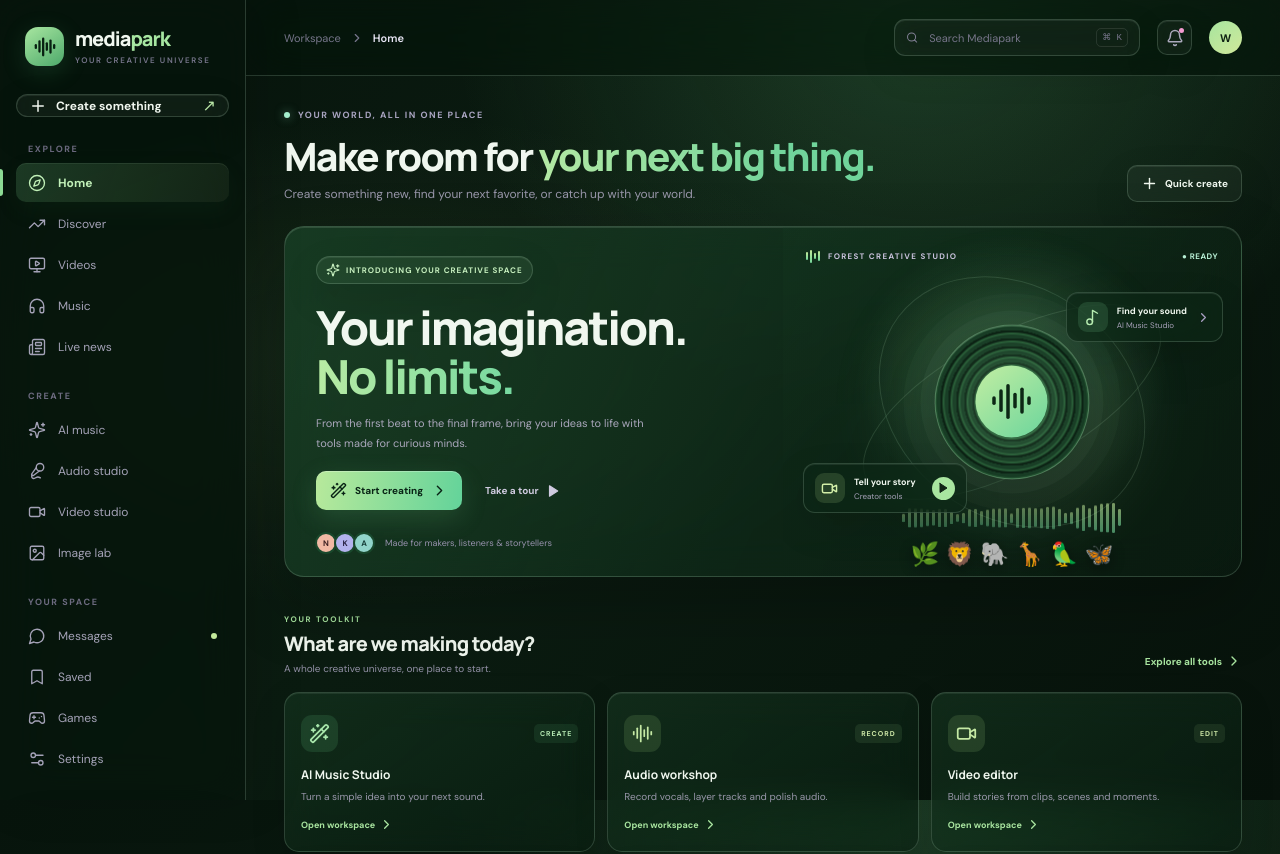
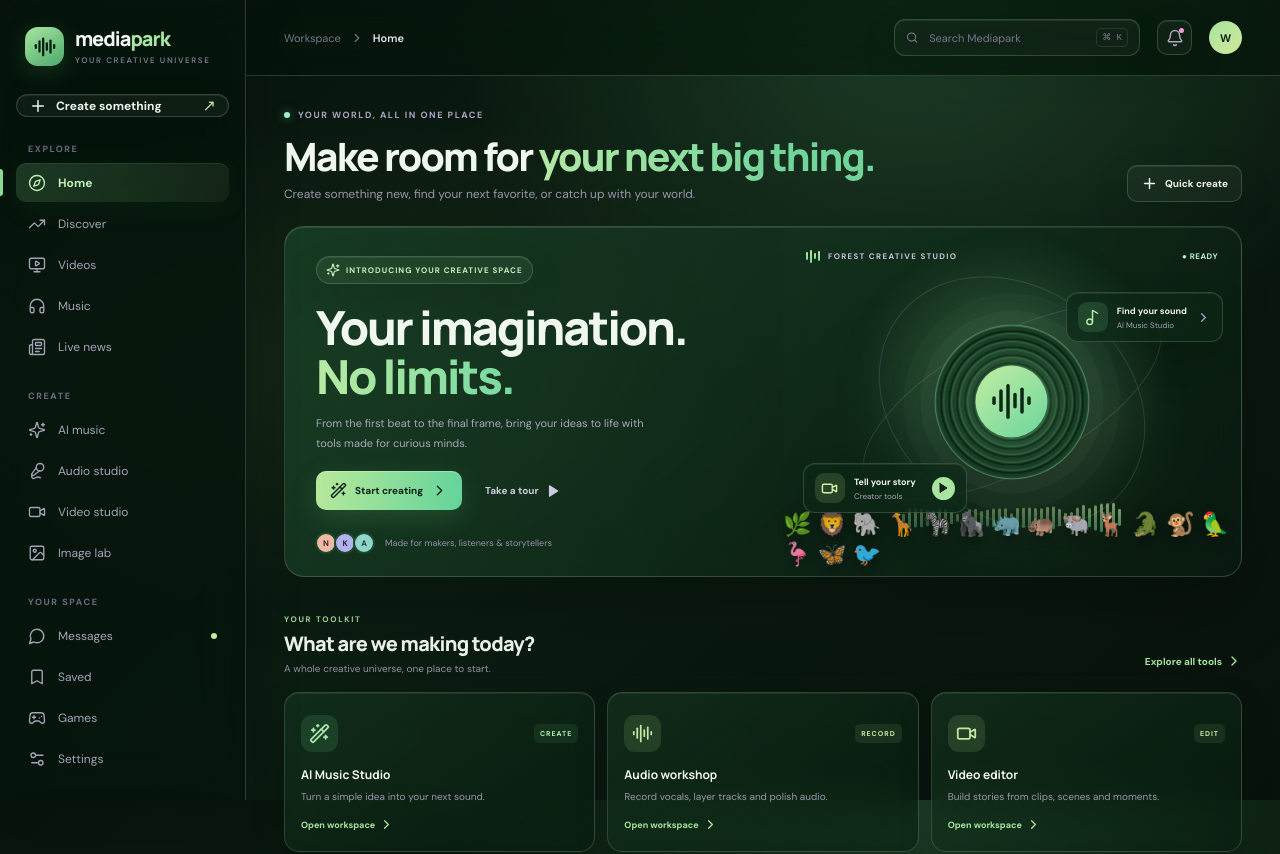
Before and after one commit to mugabowilson62/mediapark, a React (Vite) app: page / in a window 1280 px wide. Shown: the top 854 px of the page. Built offline with nearby package versions, Linux system fonts and the light colour scheme.

Commit message:
Add more park wildlife to the hero artwork

```diff
--- a/src/App.tsx
+++ b/src/App.tsx
@@ -212,7 +212,7 @@ function App() {
               <div className="art-label"><span className="equalizer"><i /><i /><i /><i /></span> FOREST CREATIVE STUDIO <span className="art-live">● READY</span></div>
               <div className="art-disc"><div className="disc-core"><AudioLines size={42} /></div></div>
               <div className="sound-wave">{Array.from({ length: 37 }, (_, i) => <i key={i} style={{ "--bar-height": (18 + Math.abs(Math.sin(i * 0.7) * Math.cos(i * 0.17)) * 76) + "px", "--bar-delay": (i * 0.035) + "s" } as CSSProperties & { "--bar-height": string; "--bar-delay": string }} />)}</div>
-              <div className="animal-strip" aria-label="Forest wildlife: lion, elephant, giraffe, parrot and butterfly">🌿 🦁 🐘 🦒 🦜 🦋</div>
+              <div className="animal-strip" aria-label="Park wildlife: lion, elephant, giraffe, zebra, gorilla, rhino, hippo, buffalo, antelope, crocodile, monkey, parrot, flamingo, butterfly and birds">🌿 🦁 🐘 🦒 🦓 🦍 🦏 🦛 🐃 🦌 🐊 🐒 🦜 🦩 🦋 🐦</div>
               <div className="floating-card floating-top"><span className="float-icon purple"><Music2 size={17} /></span><span><b>Find your sound</b><small>AI Music Studio</small></span><ChevronRight size={15} /></div>
               <div className="floating-card floating-bottom"><span className="float-icon peach"><Video size={17} /></span><span><b>Tell your story</b><small>Creator tools</small></span><span className="float-play"><Play size={12} fill="currentColor" /></span></div>
             </div>
```
